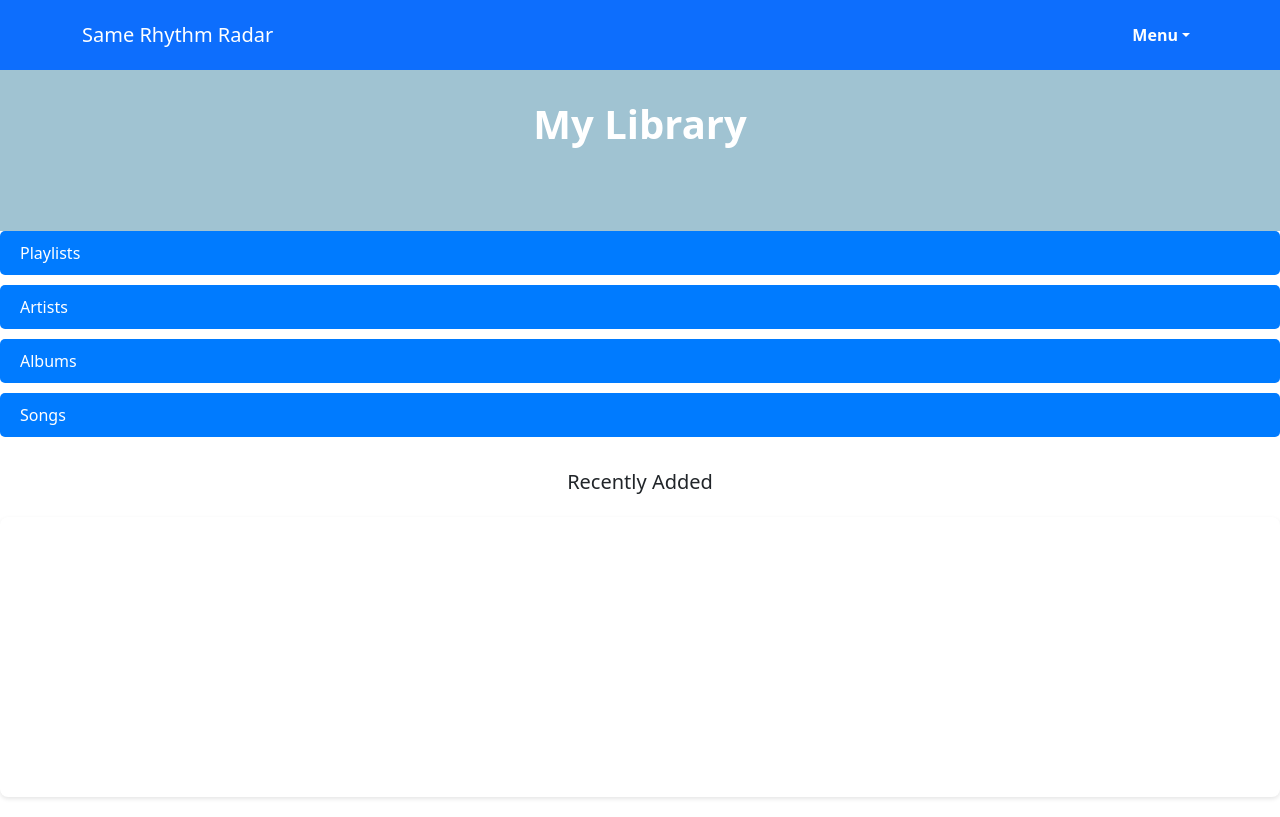
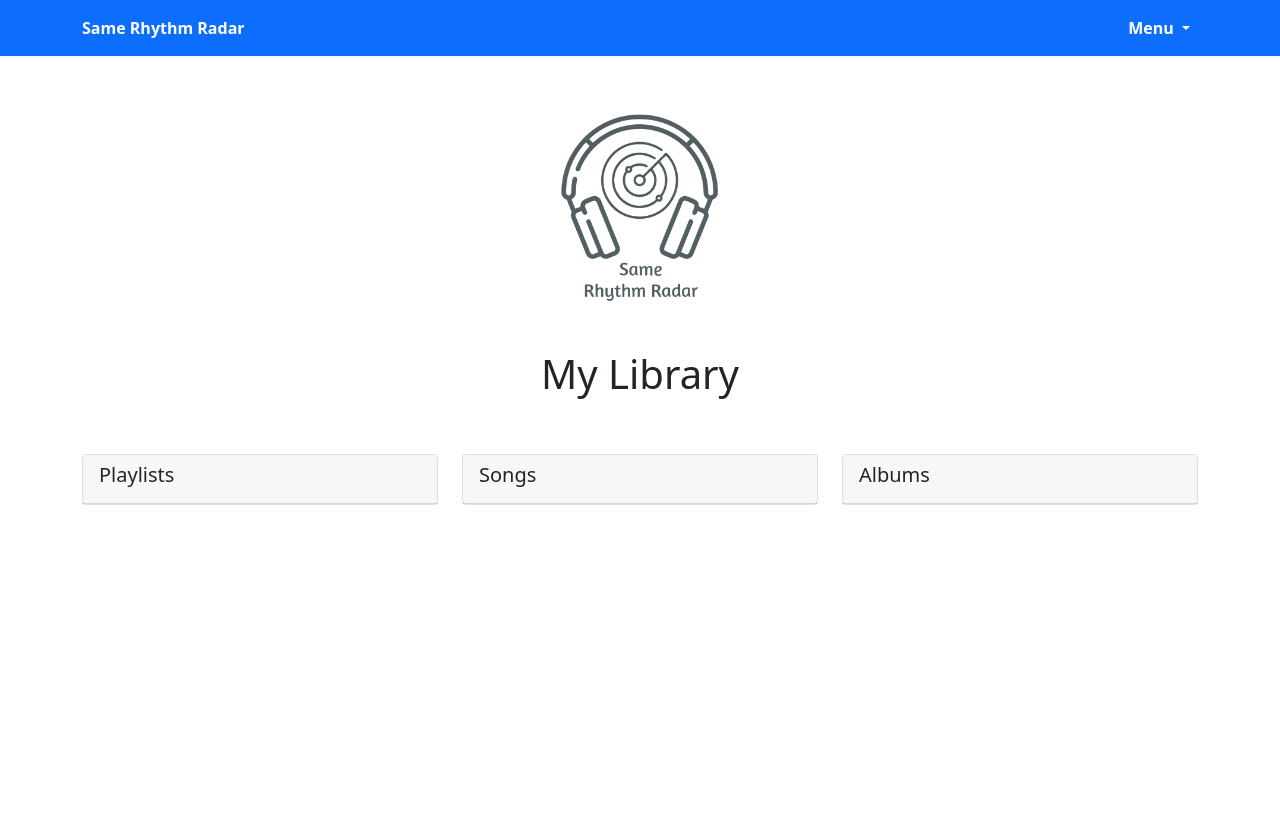
Before and after one commit to BerkleySitterson/ITSC4155_MDSp24_Group2, a Django app: template src/templates/library.html in a window 1280 px wide. After the commit the page ends 505 px from the top, so only its background shows below. Run offline with Django 5.2, Linux system fonts and the light colour scheme; the template is opened without the code that fills it, so the values that code supplies are empty.

Commit message:
updated library and about us pages

```diff
--- a/src/templates/account.html
+++ b/src/templates/account.html
@@ -4,7 +4,7 @@
 <head>
     <meta charset="UTF-8">
     <meta name="viewport" content="width=device-width, initial-scale=1.0">
-    <title>Same Rhythm Radar</title>
+    <title>Account</title>
     <!-- Bootstrap CSS -->
     <link href="https://cdn.jsdelivr.net/npm/bootstrap@5.3.0-alpha1/dist/css/bootstrap.min.css" rel="stylesheet">
     <link rel="icon" href="SRR_Logo.png">
--- a/src/templates/home.html
+++ b/src/templates/home.html
@@ -7,7 +7,7 @@
 
     <!-- Bootstrap CSS -->
     <link href="https://cdn.jsdelivr.net/npm/bootstrap@5.1.0/dist/css/bootstrap.min.css" rel="stylesheet" integrity="sha384-KyZXEAg3QhqLMpG8r+8fhAXLRk2vvoC2f3B09zVXn8CA5QIVfZOJ3BCsw2P0p/We" crossorigin="anonymous" />
-    <title>Main Page</title>
+    <title>Home</title>
     <style>
         /* Custom CSS for logo */
         .logo {
--- a/src/templates/library.html
+++ b/src/templates/library.html
@@ -2,34 +2,80 @@
 <html lang="en">
 
 <head>
-    <link rel="stylesheet" href="../static/library.css">
     <link rel="icon" href="SRR_Logo.png">
     <meta charset="UTF-8">
-    <title>Same Rhythm Radar</title>
-    <link href="https://cdn.jsdelivr.net/npm/bootstrap@5.1.0/dist/css/bootstrap.min.css" rel="stylesheet" integrity="sha384-KyZXEAg3QhqLMpG8r+8fhAXLRk2vvoC2f3B09zVXn8CA5QIVfZOJ3BCsw2P0p/We" crossorigin="anonymous">
+    <title>Library</title>
+    <link href="https://cdn.jsdelivr.net/npm/bootstrap@5.1.0/dist/css/bootstrap.min.css" rel="stylesheet"
+        integrity="sha384-KyZXEAg3QhqLMpG8r+8fhAXLRk2vvoC2f3B09zVXn8CA5QIVfZOJ3BCsw2P0p/We" crossorigin="anonymous">
+    <style>
+        /* Custom CSS for logo */
+        .logo {
+            max-width: 200px;
+            /* Adjust the maximum width as needed */
+            margin: 0 auto;
+            /* Center the logo horizontally */
+            display: block;
+            /* Ensure the logo is displayed as a block element */
+        }
+
+        /* CSS for search history column */
+        #searchHistoryColumn {
+            position: fixed;
+            top: 56px;
+            /* Adjust the top position to fit below the navbar */
+            left: -300px;
+            /* Adjust the left position to hide the column */
+            width: 300px;
+            height: calc(100% - 56px);
+            /* Adjust height to fit remaining space */
+            background-color: #f8f9fa;
+            /* Adjust background color as needed */
+            transition: left 0.3s ease;
+            /* Smooth transition for animation */
+            z-index: 1000;
+            /* Ensure the column appears above other content */
+            padding: 20px;
+        }
+
+        /* CSS for hide button */
+        .hide-button {
+            position: absolute;
+            top: 10px;
+            right: 10px;
+            cursor: pointer;
+        }
+    </style>
 
 </head>
 
 <body>
     <nav class="navbar sticky-top navbar-expand-lg navbar-dark bg-primary">
+        <!-- Change bg-dark to bg-primary -->
         <div class="container">
-            <a class="navbar-brand" href="index.html">Same Rhythm Radar</a>
-            <!-- Hamburger Menu for smaller devices -->
-            <button class="navbar-toggler" type="button" data-bs-toggle="collapse" data-bs-target="#navbarNavDropdown" aria-controls="navbarNavDropdown" aria-expanded="false" aria-label="Toggle navigation">
+            <!-- Text instead of logo -->
+            <span class="navbar-text text-white"><strong>Same Rhythm Radar</strong></span>
+            <!-- Hamburger button -->
+            <button class="navbar-toggler" type="button" data-bs-toggle="collapse"
+                data-bs-target="#navbarSupportedContent" aria-controls="navbarSupportedContent" aria-expanded="false"
+                aria-label="Toggle navigation">
                 <span class="navbar-toggler-icon"></span>
             </button>
-            <!-- Navbar links -->
+            <!-- Dropdown menu -->
             <div class="collapse navbar-collapse" id="navbarSupportedContent">
                 <ul class="navbar-nav ms-auto">
                     <li class="nav-item dropdown">
-                        <a class="nav-link dropdown-toggle text-white" href="#" id="navbarDropdown" role="button" data-bs-toggle="dropdown" aria-expanded="false">
+                        <a class="nav-link dropdown-toggle text-white" href="#" id="navbarDropdown" role="button"
+                            data-bs-toggle="dropdown" aria-expanded="false">
                             <strong>Menu</strong>
                         </a>
-                        <ul class="dropdown-menu dropdown-menu-end" aria-labelledby="navbarDropdown">
-                            <li><a class="dropdown-item" href="Home.html">Home</a></li>
-                            <li><a class="dropdown-item" href="library.html">Library</a></li>
-                            <li><a class="dropdown-item" href="#" data-bs-toggle="collapse" data-bs-target="#searchHistoryColumn">History</a></li>
+                        <ul class="dropdown-menu dropdown-menu-end" aria-labelledby="navbarDropdown"
+                            style="z-index: 1000;">
+                            <li><a class="dropdown-item" href="home.html">Home</a></li>
+                            <li><a class="dropdown-item" href="account.html">Account</a></li>
                             <li><a class="dropdown-item" href="about.html">About Us</a></li>
+                            <li><a class="dropdown-item" href="#"
+                                    data-bs-toggle="collapse" data-bs-target="#searchHistoryColumn">History</a>
+                            </li>
                             <li><hr class="dropdown-divider"></li>
                             <li><a class="dropdown-item" href="#">Log Out</a></li>
                         </ul>
@@ -38,31 +84,75 @@
             </div>
         </div>
     </nav>
-    <div class="header">
-        <h1>
-            <b>My Library</b>
-        </h1>
-        <br/>
-    </div>
 
-    <ul class="tabs">
-        <li class="active"><a href="#">Playlists</a></li>
-        <li><a href="#">Artists</a></li>
-        <li><a href="#">Albums</a></li>
-        <li><a href="#">Songs</a></li>
-    </ul>
-
-
-    <div class="recent">Recently Added
-        <div class="added">
-            <br /><br /><br /><br />
-            <br /><br />
-            <br /><br />
+    <div class="container mt-5">
+        <div class="row justify-content-center">
+            <div class="col-12 col-md-8 text-center">
+                <img src="SRR_Logo.png" alt="SRR" class="logo">
+            </div>
         </div>
     </div>
 
- <!-- Bootstrap JS Bundle -->
- <script src="https://cdn.jsdelivr.net/npm/bootstrap@5.1.0/dist/js/bootstrap.bundle.min.js" integrity="sha384-U1DAWAznBHeqEIlVSCgzq+c9gqGAJn5c/t99JyeKa9xxaYpSvHU5awsuZVVFIhvj" crossorigin="anonymous"></script>
+    <div class="container mt-5">
+        <div class="row">
+            <div class="col-12 text-center">
+                <h1>My Library</h1>
+            </div>
+        </div>
+
+        <div class="row mt-5">
+            <div class="col-12 col-md-4">
+                <div class="card">
+                    <div class="card-header" data-bs-toggle="collapse" data-bs-target="#playlists">
+                        <h5 class="card-title">Playlists</h5>
+                    </div>
+                    <div class="collapse" id="playlists">
+                        <div class="card-body">
+                            <!-- Add playlist content here -->
+                        </div>
+                    </div>
+                </div>
+            </div>
+            <div class="col-12 col-md-4">
+                <div class="card">
+                    <div class="card-header" data-bs-toggle="collapse" data-bs-target="#songs">
+                        <h5 class="card-title">Songs</h5>
+                    </div>
+                    <div class="collapse" id="songs">
+                        <div class="card-body">
+                            <!-- Add song content here -->
+                        </div>
+                    </div>
+                </div>
+            </div>
+            <div class="col-12 col-md-4">
+                <div class="card">
+                    <div class="card-header" data-bs-toggle="collapse" data-bs-target="#albums">
+                        <h5 class="card-title">Albums</h5>
+                    </div>
+                    <div class="collapse" id="albums">
+                        <div class="card-body">
+                            <!-- Add album content here -->
+                        </div>
+                    </div>
+                </div>
+            </div>
+        </div>
+    </div>
+
+    <div class="container">
+        <!-- Search History Column -->
+        <div id="searchHistoryColumn">
+            <button class="hide-button" data-bs-toggle="collapse" data-bs-target="#searchHistoryColumn">×</button>
+            <h5>Search History</h5>
+            <p>Previous search results go here...</p>
+        </div>
+    </div>
+
+    <!-- Bootstrap JS Bundle -->
+    <script src="https://cdn.jsdelivr.net/npm/bootstrap@5.1.0/dist/js/bootstrap.bundle.min.js"
+        integrity="sha384-U1DAWAznBHeqEIlVSCgzq+c9gqGAJn5c/t99JyeKa9xxaYpSvHU5awsuZVVFIhvj"
+        crossorigin="anonymous"></script>
 
 </body>
 
```
Also changed, not shown: src/templates/about.html (+10 -11 lines).
